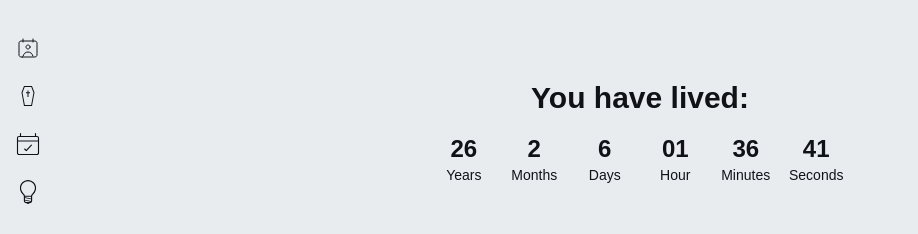
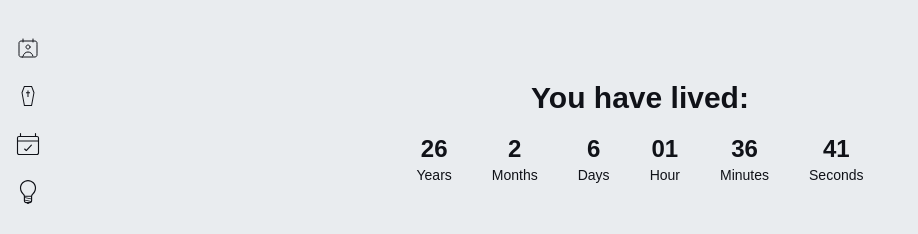
Before and after one commit to Alekey1919/finite, a Next.js app: page / in a window 1280 px wide. Both pictures are taken after a click on the button "Save". Shown: the top 234 px of the page, without its empty margins (0-918 px from the left). Built offline with nearby package versions, Linux system fonts and the light colour scheme; no server answers.

Commit message:
Fix counter alignment

```diff
--- a/src/app/components/calendar/LivedTime.tsx
+++ b/src/app/components/calendar/LivedTime.tsx
@@ -21,7 +21,7 @@ const PeriodDisplay = ({
   return (
     <div
       className={twMerge(
-        "flex flex-col justify-center text-center text-accent aspect-square items-center",
+        "flex flex-col justify-center text-center text-accent aspect-square items-center flex-1",
         zeroRedundant && time < 1 && "hidden"
       )}
     >
@@ -46,7 +46,7 @@ const LivedTime = () => {
     <div className="flex flex-col space-y-4 2xl:space-y-8 max-w-96 lg:max-w-[500px] 2xl:max-w-[600px] mx-auto">
       <span className="title text-center text-accent">{t("youHaveLived")}</span>
 
-      <div className="grid grid-cols-6 gap-x-4 justify-center px-6">
+      <div className="flex space-x-10 justify-center px-6">
         <PeriodDisplay
           time={livedTime.years}
           pluralText="years"
@@ -78,7 +78,7 @@ const LivedTime = () => {
         <PeriodDisplay
           time={livedTime.seconds}
           pluralText="seconds"
-          singularText="second"
+          singularText="seconds"
         />
       </div>
     </div>
```
